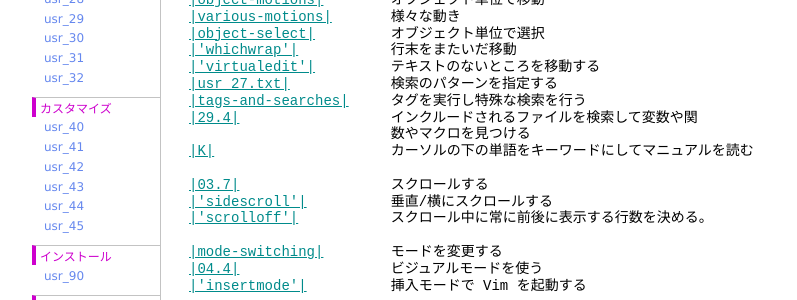
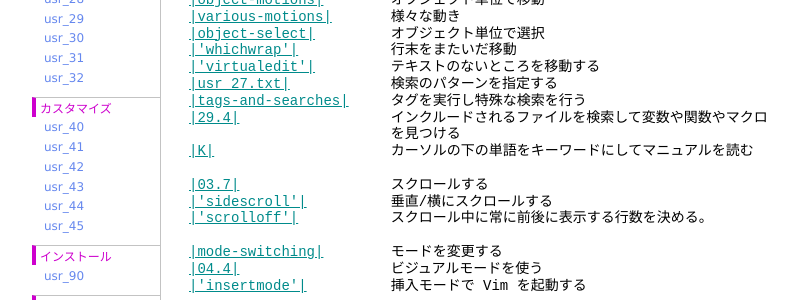
Before and after one commit to vim-jp/vimdoc-ja, a Jekyll site: the page built from howto.html, in a window 1280 px wide and 900 px high, scrolled down 632 px. Shown: the part 150-450 px from the top of the window, without its empty margins (208-1005 px from the left). Built offline with Jekyll 4.4.1, drawn with Linux system fonts in a browser that asks for light colours; nearby versions of some CDN libraries; Markdown is read by kramdown in place of the engine named in the settings; comment, search, counter and statistics services are not loaded.

Commit message:
update html

```diff
--- a/howto.html
+++ b/howto.html
@@ -43,8 +43,8 @@ How to ...&nbsp;&nbsp;&nbsp;&nbsp;&nbsp;&nbsp;&nbsp;&nbsp;&nbsp;&nbsp;&nbsp;&nbs
 <a class="Identifier" href="options.html#'virtualedit'">|'virtualedit'|</a>&nbsp;&nbsp;&nbsp;&nbsp;&nbsp;&nbsp;&nbsp;&nbsp; テキストのないところを移動する<br>
 <a class="Identifier" href="usr_27.html">|usr_27.txt|</a>&nbsp;&nbsp;&nbsp;&nbsp;&nbsp;&nbsp;&nbsp;&nbsp;&nbsp;&nbsp;&nbsp;&nbsp;検索のパターンを指定する<br>
 <a class="Identifier" href="tagsrch.html#tags-and-searches">|tags-and-searches|</a>&nbsp;&nbsp;&nbsp;&nbsp; タグを実行し特殊な検索を行う<br>
-<a class="Identifier" href="usr_29.html#29.4">|29.4|</a>&nbsp;&nbsp;&nbsp;&nbsp;&nbsp;&nbsp;&nbsp;&nbsp;&nbsp;&nbsp;&nbsp;&nbsp;&nbsp;&nbsp;&nbsp;&nbsp;&nbsp;&nbsp;インクルードされるファイルを検索して変数や関<br>
-&nbsp;&nbsp;&nbsp;&nbsp;&nbsp;&nbsp;&nbsp;&nbsp;&nbsp;&nbsp;&nbsp;&nbsp;&nbsp;&nbsp;&nbsp;&nbsp;&nbsp;&nbsp;&nbsp;&nbsp;&nbsp;&nbsp;&nbsp;&nbsp;数やマクロを見つける<br>
+<a class="Identifier" href="usr_29.html#29.4">|29.4|</a>&nbsp;&nbsp;&nbsp;&nbsp;&nbsp;&nbsp;&nbsp;&nbsp;&nbsp;&nbsp;&nbsp;&nbsp;&nbsp;&nbsp;&nbsp;&nbsp;&nbsp;&nbsp;インクルードされるファイルを検索して変数や関数やマクロ<br>
+&nbsp;&nbsp;&nbsp;&nbsp;&nbsp;&nbsp;&nbsp;&nbsp;&nbsp;&nbsp;&nbsp;&nbsp;&nbsp;&nbsp;&nbsp;&nbsp;&nbsp;&nbsp;&nbsp;&nbsp;&nbsp;&nbsp;&nbsp;&nbsp;を見つける<br>
 <a class="Identifier" href="various.html#K">|K|</a>&nbsp;&nbsp;&nbsp;&nbsp;&nbsp;&nbsp;&nbsp;&nbsp;&nbsp;&nbsp;&nbsp;&nbsp;&nbsp;&nbsp;&nbsp;&nbsp;&nbsp;&nbsp;&nbsp;&nbsp; カーソルの下の単語をキーワードにしてマニュアルを読む<br>
 <br>
 <a class="Identifier" href="usr_03.html#03.7">|03.7|</a>&nbsp;&nbsp;&nbsp;&nbsp;&nbsp;&nbsp;&nbsp;&nbsp;&nbsp;&nbsp;&nbsp;&nbsp;&nbsp;&nbsp;&nbsp;&nbsp;&nbsp;&nbsp;スクロールする<br>
```
